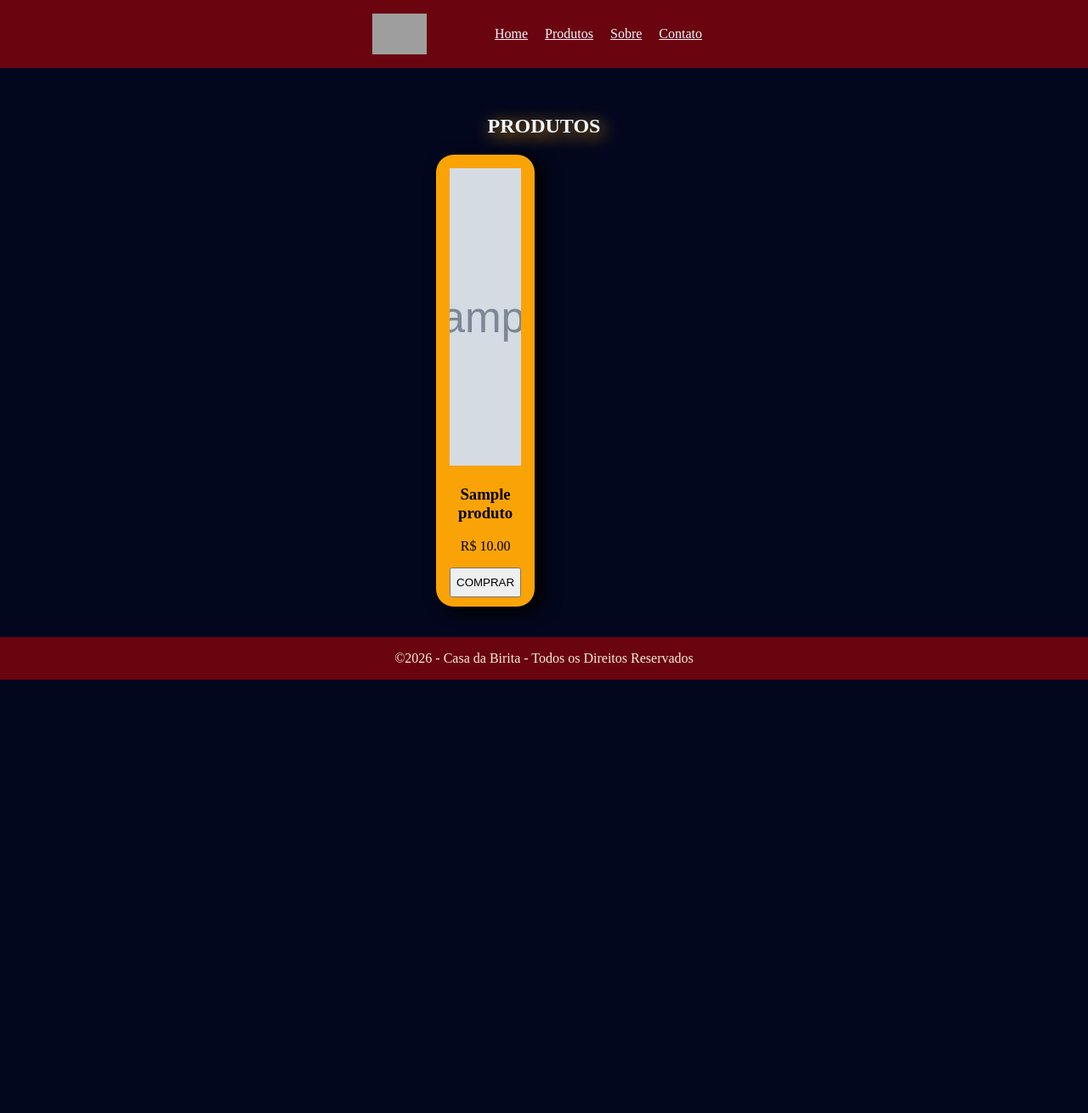
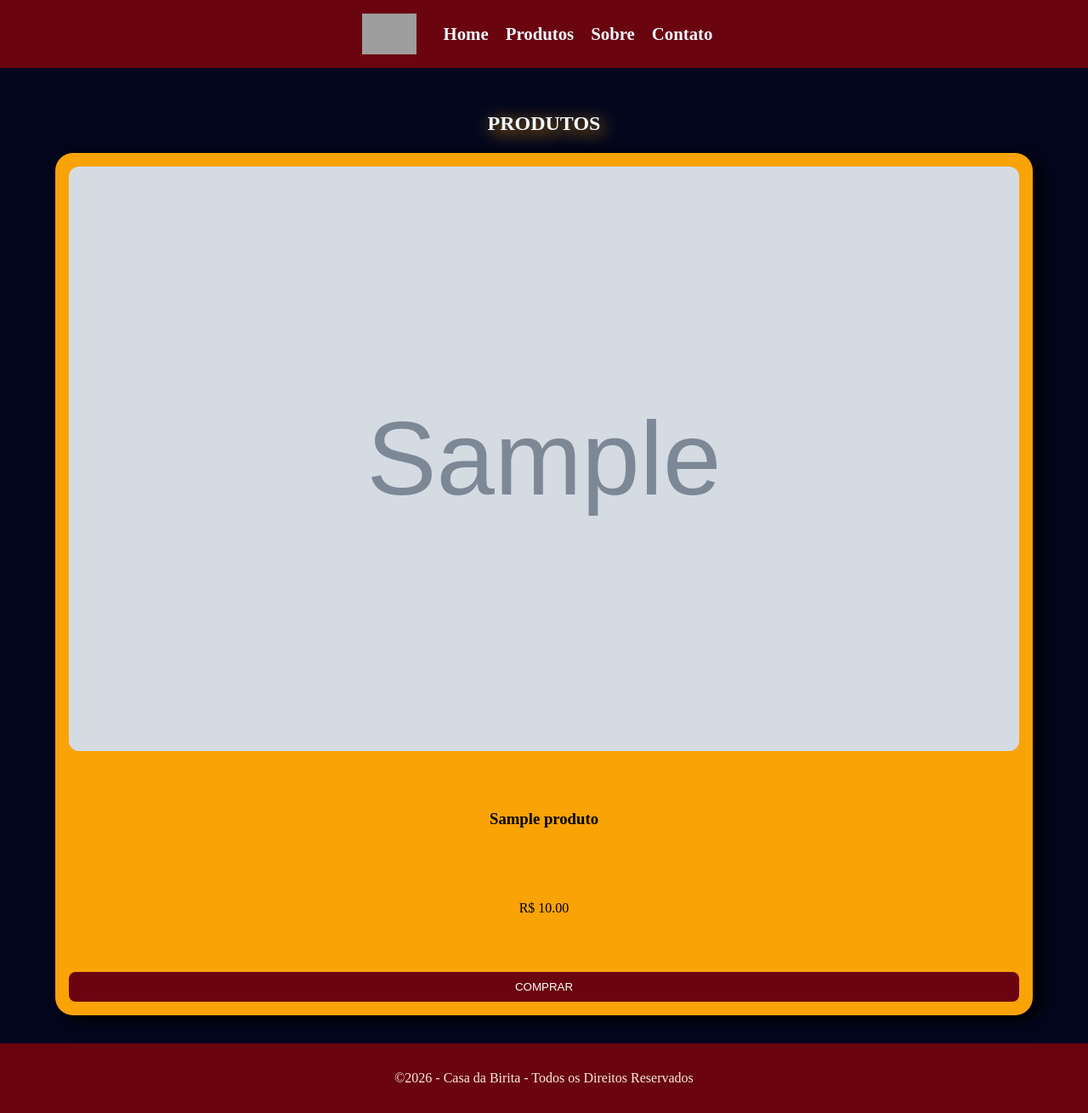
Before and after one commit to DevYuriVieira/django-fullstack-ecommerce, a Django app: page / in a window 1280 px wide. Shown: the whole page at 85% size. Before the commit the page ends 800 px from the top, so only its background shows below. Run offline with Django 5.2, Linux system fonts and the light colour scheme; tables that the repository leaves empty hold one stand-in row (values such as "Sample post"); grey boxes marked "Sample" are stand-in pictures; grey boxes are pictures that could not be loaded.

Commit message:
Refactor settings and improve UI styling with responsive layout and enhanced navbar

```diff
--- a/core/static/style.css
+++ b/core/static/style.css
@@ -1,45 +1,36 @@
-html, body{
+html, body {
     margin: 0;
     padding: 0;
 }
 
-header{
+header {
     display: flex;
     justify-content: center;
     flex-direction: row;
     background-color: #6a040f;
     align-items: center;
-    gap: 5rem;
+    gap: 2rem;
     padding: 1rem;
 }
 
-.card img {
-    width: 100%;
-    height: 70%;
-    object-fit: cover;
-    object-position: center;
-}
-
-h2{
-    color: aliceblue;
-    text-shadow: #faa307 4px 4px 20px;
-}
-
-.card button{
-    height: 35px;
-    width: auto;
+#logo {
+    width: 64px;
 }
 
 nav a {
     color: aliceblue;
     margin-right: 1rem;
+    text-decoration: none;
+    transition: 0.2s;
+    font-size: 1.3rem;
+    font-weight: 600;
 }
 
-#logo{
-    width: 64px ;
+nav a:hover {
+    color: #faa307;
 }
 
-body{
+body {
     display: flex;
     flex-direction: column;
     min-height: 100vh;
@@ -53,15 +44,22 @@ main {
     background-color: #03071e;
 }
 
-section{
+section {
     text-align: center;
     padding: 2rem;
 }
 
+h2 {
+    color: aliceblue;
+    text-shadow: #faa307 4px 4px 20px;
+}
+
 .container {
-    padding: 0rem 30rem;
+    max-width: 1200px;
+    margin: 0 auto;
+    padding: 0 2rem;
     display: grid;
-    grid-template-columns: 1fr 1fr 1fr;
+    grid-template-columns: repeat(auto-fit, minmax(250px, 1fr));
     gap: 2rem;
 }
 
@@ -69,22 +67,50 @@ section{
     border: 1px solid black;
     border-radius: 22px;
     padding: 1rem;
-    height: 500px;
+    min-height: 500px;
     background-color: #faa307;
-    -webkit-box-shadow: 9px 5px 19px 1px #000000;
     box-shadow: 9px 5px 19px 1px #000000;
-
+    transition: transform 0.2s ease;
+    display: flex;
+    flex-direction: column;
+    justify-content: space-between;
 }
 
+.card:hover {
+    transform: scale(1.03);
+}
 
-footer{
+.card img {
+    width: 100%;
+    height: 70%;
+    object-fit: cover;
+    object-position: center;
+    border-radius: 12px;
+}
+
+.card button {
+    height: 35px;
+    width: auto;
+    background-color: #6a040f;
+    color: white;
+    border: none;
+    border-radius: 8px;
+    cursor: pointer;
+    transition: 0.2s;
+}
+
+.card button:hover {
+    background-color: #9d0208;
+}
+
+footer {
     display: flex;
     justify-content: center;
     flex-direction: row;
     background-color: #6a040f;
     align-items: center;
-    gap: 5rem;
-    text-decoration: solid;
+    gap: 2rem;
     color: antiquewhite;
     margin-top: auto;
+    padding: 1rem;
 }
```
Also changed, not shown: Casa_da_Birita/settings.py (+0 -28 lines).
